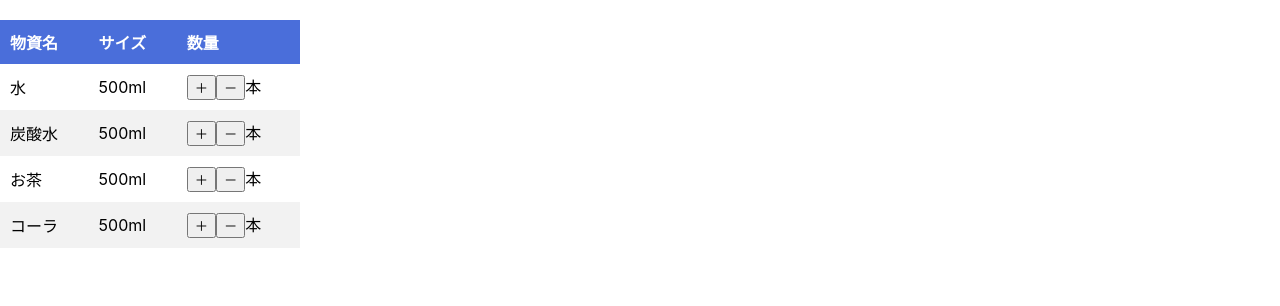
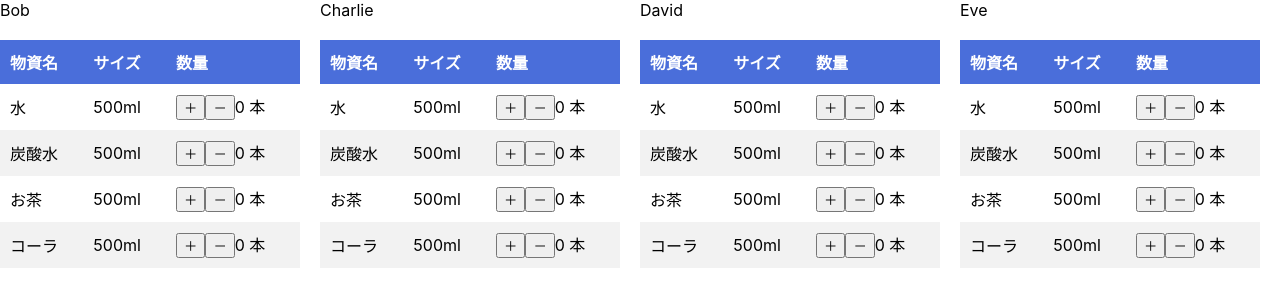
Before and after one commit to MIZOGUCHIKoki/DisasterCaseManagementSystem, a React (Create React App) app in the folder react-app/: page /person/1 in a window 1280 px wide. Shown: the top 306 px of the page. Built offline with nearby package versions, Linux system fonts and the light colour scheme.

Commit message:
improuve server screen

```diff
--- a/react-app/src/components/serve.tsx
+++ b/react-app/src/components/serve.tsx
@@ -1,4 +1,4 @@
-import React, { useState, useEffect } from 'react';
+import React, { useState } from 'react';
 import { useParams } from 'react-router-dom';
 import { WaitingQueueType } from './type/WaitingQueue';
 import { PersonType } from './type/Person';
@@ -7,44 +7,64 @@ import { groupMembers } from './testData/personInfo';
 import { stockList } from './testData/stockList';
 import { StockListType } from './type/StockList';
 
-
 type givenDataType = {
   waitingQueue: WaitingQueueType;
   groupMember: PersonType[];
 };
 
 const givenData: givenDataType = {
-    waitingQueue: waitingQueue[1],
-    groupMember: groupMembers
+  waitingQueue: waitingQueue[0],
+  groupMember: groupMembers,
 };
-
-
 
 export default function ServeScreen(): JSX.Element {
   const { person_id } = useParams();
-    const [stockListState, setStockListState] = useState<number[] | number[][]>(
-        givenData.waitingQueue.asGroup ? [[]] : []
+
+  const [stockListState, setStockListState] = useState<number[]>(
+    Array(stockList.length).fill(0)
   );
 
-    useEffect(() => { // only once when the component is mounted
-        if (!givenData.waitingQueue.asGroup) {
-            console.log('create stockListState as ALONE');
-            setStockListState([]);
+  const [stockListStateGroup, setStockListStateGroup] = useState<number[][]>(
+    Array(givenData.groupMember.length)
+      .fill(null)
+      .map(() => Array(stockList.length).fill(0))
+  );
+
+  const handleClick = (
+    isGroup: boolean,
+    memberIndex: number,
+    stockIndex: number,
+    isPlus: boolean
+  ) => {
+    if (isGroup) {
+      setStockListStateGroup((prev) => {
+        const updated = [...prev];
+        updated[memberIndex] = [...updated[memberIndex]];
+        if (updated[memberIndex][stockIndex] >= 0 && isPlus) {
+          updated[memberIndex][stockIndex] += isPlus ? 1 : -1;
+        }
+        return updated;
+      });
     } else {
-            console.log('create stockListState as GROUP');
-            setStockListState([[]]);
+      setStockListState((prev) => {
+        const updated = [...prev];
+        if (updated[stockIndex] >= 0 && isPlus) {
+          updated[stockIndex] += isPlus ? 1 : -1;
         }
-    }, []);
+        return updated;
+      });
+    }
+  };
 
   console.log('person_id:', person_id);
 
   if (givenData.waitingQueue.asGroup) {
     return (
-            <div className='serveTbl'>
-                {givenData.groupMember.map((member, index) => (
-                    <div key={index} className='serveTbl_one'>
+      <div className="serveTbl">
+        {givenData.groupMember.map((member, memberIndex) => (
+          <div key={memberIndex} className="serveTbl_one">
             <div>{member.nickName}</div>
-                        <table className='table_cols'>
+            <table className="table_cols">
               <thead>
                 <tr>
                   <th>物資名</th>
@@ -53,15 +73,15 @@ export default function ServeScreen(): JSX.Element {
                 </tr>
               </thead>
               <tbody>
-                                {stockList.map((stock: StockListType, index: number) => (
-                                    < tr key={index} >
+                {stockList.map((stock, stockIndex) => (
+                  <tr key={stockIndex}>
                     <td>{stock.name}</td>
                     <td>{stock.size}</td>
                     <td>
                       <div>
-                                                <button>＋</button>
-                                                <button>－</button>
-                                                {stock.unit}
+                        <button onClick={() => handleClick(true, memberIndex, stockIndex, true)}>＋</button>
+                        <button onClick={() => handleClick(true, memberIndex, stockIndex, false)}>－</button>
+                        {stockListStateGroup[memberIndex][stockIndex]} {stock.unit}
                       </div>
                     </td>
                   </tr>
@@ -69,15 +89,14 @@ export default function ServeScreen(): JSX.Element {
               </tbody>
             </table>
           </div>
-                ))
-                }
-            </div >
+        ))}
+      </div>
     );
   }
 
   return (
-        <div className='serveTbl'>
-            <table className='table_cols'>
+    <div className="serveTbl">
+      <table className="table_cols">
         <thead>
           <tr>
             <th>物資名</th>
@@ -86,22 +105,21 @@ export default function ServeScreen(): JSX.Element {
           </tr>
         </thead>
         <tbody>
-                    {stockList.map((stock, index) => (
-                        < tr key={index} >
+          {stockList.map((stock, stockIndex) => (
+            <tr key={stockIndex}>
               <td>{stock.name}</td>
               <td>{stock.size}</td>
               <td>
                 <div>
-                                    <button >＋</button>
-                                    <button>－</button>
-                                    {stockListState}
-                                    {stock.unit}
+                  <button onClick={() => handleClick(false, 0, stockIndex, true)}>＋</button>
+                  <button onClick={() => handleClick(false, 0, stockIndex, false)}>－</button>
+                  {stockListState[stockIndex]} {stock.unit}
                 </div>
               </td>
             </tr>
           ))}
         </tbody>
       </table>
-        </div >
+    </div>
   );
 }
```
Also changed, not shown: react-app/src/components/testData/defaultList.ts (+5 -37 lines). Lines whose indentation alone changed are shown as unchanged.
